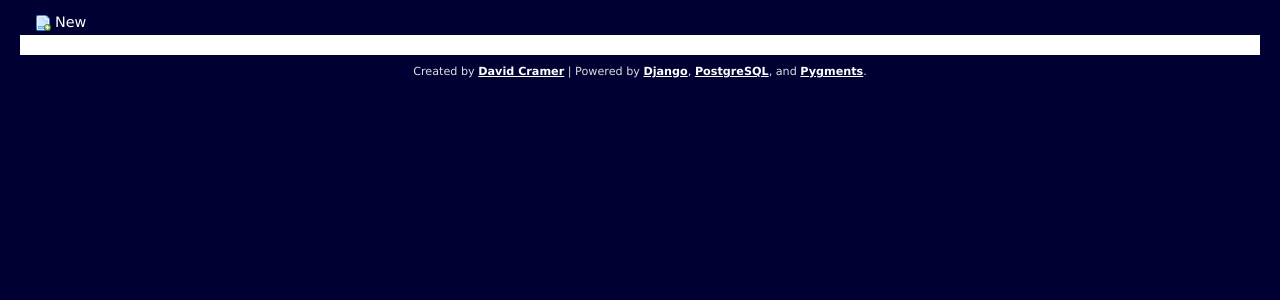
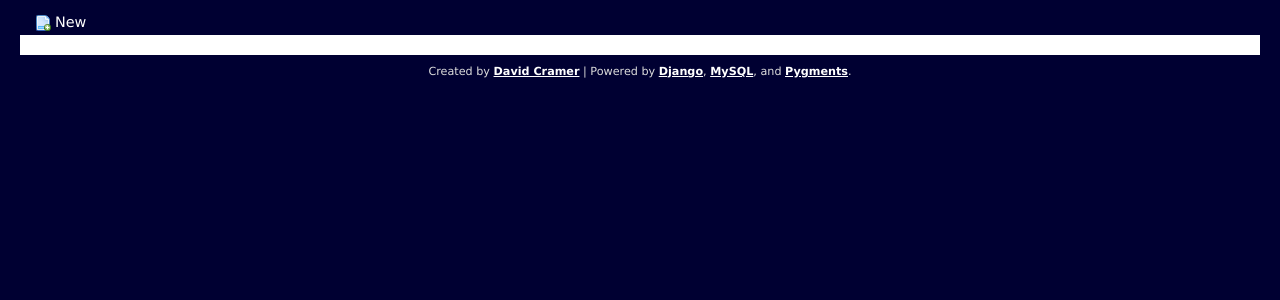
Before and after one commit to dcramer/pastethat, a Python web app: template templates/bone/bone.html in a window 1280 px wide. Shown: the part 65-365 px from the top of the page. Run offline with Jinja, Linux system fonts and the light colour scheme; the template is opened without the code that fills it, so the values that code supplies are empty.

Commit message:
Removed PGSQl reference (since after all, MySQL is better). Fixed subdomain.

```diff
--- a/pastes/middleware.py
+++ b/pastes/middleware.py
@@ -4,7 +4,7 @@ from models import Group
 
 class GroupProcessorMiddleware(object):
     def process_request(self, request):
-        settings.GROUP_DOMAIN = request.META['HTTP_HOST'].replace(settings.BASE_DOMAIN, '')
+        settings.GROUP_DOMAIN = request.META['HTTP_HOST'].replace('.' + settings.BASE_DOMAIN, '')
         if settings.BASE_DOMAIN:
             settings.BASE_URL = 'http://%s.%s' % (settings.GROUP_DOMAIN, settings.BASE_DOMAIN)
         else: # this makes local work
--- a/templates/bone/footer.html
+++ b/templates/bone/footer.html
@@ -1,6 +1,6 @@
 <div id="footer">
     <p>Created by <a href="http://www.davidcramer.net/">David Cramer</a> | Powered by <a
-href="http://www.djangoproject.org/">Django</a>, <a href="http://www.postgresql.org/">PostgreSQL</a>, and <a href="http://pygments.org/">Pygments</a>.</p>
+href="http://www.djangoproject.org/">Django</a>, <a href="http://www.mysql.org/">MySQL</a>, and <a href="http://pygments.org/">Pygments</a>.</p>
     {% if DEBUG %}
         <table style="text-align: left;" cellspacing="1">
             {% for QUERIES in time_spent, query %}
```
